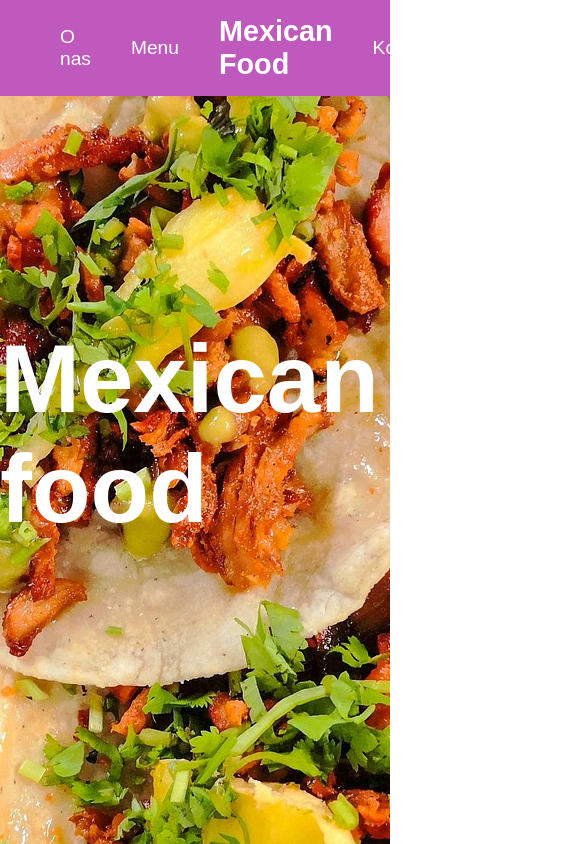
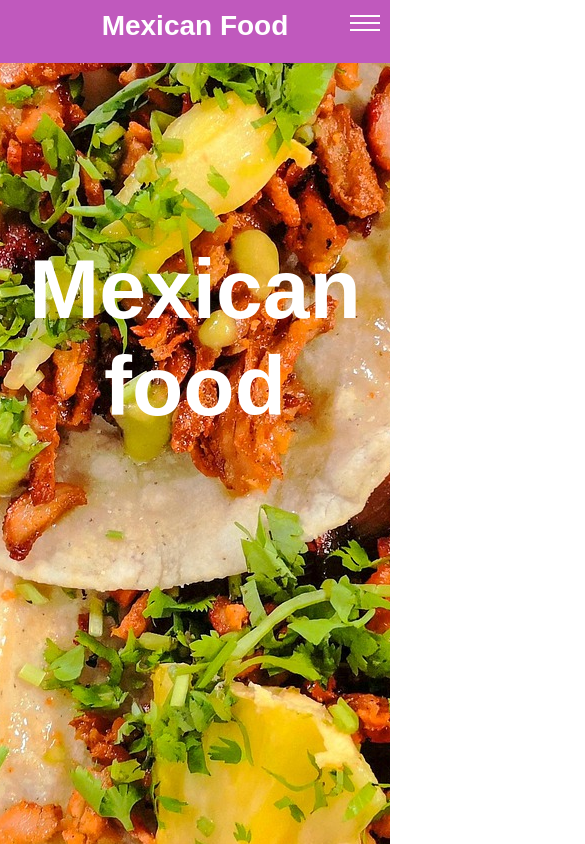
Before and after one commit to Skwlx/Restaurant-site, a React (Create React App) app: page / in a window 390 px wide. Shown: the top 844 px of the page, 585 px wide, since content can reach past the window. Built offline with nearby package versions, Linux system fonts and the light colour scheme.

Commit message:
Basic mobile version

```diff
--- a/src/components/about.js
+++ b/src/components/about.js
@@ -2,9 +2,9 @@ import React from "react";
 import "../styles/about.scss";
 
 const About = () => (
-    <div className="aboutContainer">
+    <div className="aboutContainer" id="about">
         <div className="about">
-            <div className="about-content">
+            <div className="aboutContent">
                 <h2>O nas</h2>
                 <p>Lorem ipsum dolor sit amet, consectetur adipiscing elit.
                  Nunc eget libero euismod lacus maximus auctor. Curabitur pretium et libero nec tincidunt.
--- a/src/components/contact.js
+++ b/src/components/contact.js
@@ -2,7 +2,7 @@ import React from "react";
 import "../styles/contact.scss"
 
 const Contact = () => (
-    <div className="contactContainer">
+    <div className="contactContainer" id="contact">
         <div className="contact">
             <div className="contactAdress">
             <h3>Zapraszamy</h3>
--- a/src/components/header.js
+++ b/src/components/header.js
@@ -1,32 +1,40 @@
-import React, { useEffect, useState } from "react"
+import React, { useEffect } from "react"
 import "../styles/header.scss"
 
 
 const Header = () => {
 
+    useEffect(() => {
+      const hamburgerMenu = document.querySelector('.headerMenuHamburger');
+      const menu = document.querySelector('.headerMenu');
+      hamburgerMenu.addEventListener('click', () =>{
+          menu.classList.toggle('animateMenu')
+      }, false)
+    });
+
     return(
     <header className="header">
       <div>
+      <h1 className="headerMenuItemLogo">
+      <a href="#jumbo">Mexican Food</a>
+      </h1>
         <nav>
-          <ul className="header-menu">
-            <li className="header-menu-item">
-              O nas
+          <ul className="headerMenu">
+            <li className="headerMenuItem">
+              <a href="#about">O nas</a>
             </li>
-            <li className="header-menu-item">
-              Menu
+            <li className="headerMenuItem">
+            <a href="#menu">Menu</a>
             </li>
-            <li className="header-menu-item">
-              <h1>
-                Mexican Food
-              </h1>
-            </li>
-            <li className="header-menu-item">
-              Kontakt
-            </li>
-            <li className="header-menu-item">
-              Social-links
+            <li className="headerMenuItem">
+            <a href="#contact">Kontakt</a>
             </li>
           </ul>
+          <div className="headerMenuHamburger">
+            <div className="line"></div>
+            <div className="line"></div>
+            <div className="line"></div>
+          </div>
         </nav>
       </div>
     </header>
--- a/src/components/jumbo.js
+++ b/src/components/jumbo.js
@@ -2,7 +2,7 @@ import React from "react";
 import "../styles/jumbo.scss";
 
 const Jumbo = () => (
-    <div className="jumbotronContainer">
+    <div className="jumbotronContainer" id="jumbo">
         <div className="jumbotron">
             <div className="jumbotron-content">
                 <h2>Mexican food</h2>
--- a/src/components/menu.js
+++ b/src/components/menu.js
@@ -6,7 +6,7 @@ import "../styles/menu.scss";
 
 
 const Menu = () => (
-    <div className="menuContainer">
+    <div className="menuContainer" id="menu">
         <div className="menu">
             <div className="menuImages">
                 <img src={tacoJpg} alt="Taco" />
--- a/src/styles/about.scss
+++ b/src/styles/about.scss
@@ -5,10 +5,16 @@
     color: white;
 }
 
-.about-content{
+.aboutContent{
     p{
         margin: auto;
         text-align: center;
         font-size: 1.5rem;
     }
 }
+
+@media(max-width:700px){
+    .aboutContainer{
+        padding: 50px 30px 50px 30px;
+    }
+}
--- a/src/styles/contact.scss
+++ b/src/styles/contact.scss
@@ -3,17 +3,18 @@
     justify-content: space-around;
     margin-top: 50px;
     flex-wrap: wrap;
-    background-color: lighten(#C059BD, 10%);
+    background-color: #F7C052;
     padding: 30px 0;
+    color: white;
     b{
-        color: white;
+        color: black;
     }
 }
 
 .contactAdress{
     text-align: center;
     font-size: 1.2rem;
-    margin: 10px;
+    margin: 15px;
     ul{
         padding: 0;
         list-style: none;
@@ -26,13 +27,24 @@
 .contactOpen{
     text-align: center;
     font-size: 1.2rem;
-    margin: 10px;
+    margin: 15px;
 }
 
 .contactMap{
-    margin: 10px;
+    margin: 25px;
     iframe{
         width: 400px;
         height: 400px;
+        border: 4px solid white;
+        border-radius: 50px;
     }
 }
+
+@media(max-width:700px){
+    .contactMap{
+        iframe{
+            width: 350px;
+            height: 350px;
+        }
+    }
+}
--- a/src/styles/header.scss
+++ b/src/styles/header.scss
@@ -1,21 +1,88 @@
+// HEADER ANIMATIONS
+@keyframes toggleMenu{
+    0%{
+        transform: translateX(-800px);
+    }
+    100%{
+        transform: translateY(0);
+        padding: 15px 0 15px 0;
+    }
+}
+
+.animateMenu{
+    animation: toggleMenu .7s ease-in-out forwards;
+}
+
+//HEADER STYLES
+
 .header{
     width: 100%;
     background-color: #C059BD;
-    padding: 15px 0 15px 0;
+    padding-top: 10px;
     color: #ffffff;
+    position: fixed;
+    text-align: center;
+    a{
+        text-decoration: none;
+        color: white;
+    }
+
 }
 
-.header-menu{
+.headerMenu{
     display: flex;
     justify-content: space-evenly;
     list-style: none;
+    position: relative;
 }
 
-.header-menu-item{
+.headerMenuItemLogo{
+    margin-bottom: 10px;
+}
+
+.headerMenuItem{
     margin: auto 20px;
     transition: .3s ease;
-    font-size: 1.2rem;
+    font-size: 1.3rem;
+    padding-bottom: 15px;
     &:hover{
         transform: scale(1.2);
     }
 }
+
+.headerMenuHamburger{
+    width: 30px;
+    height: 40px;
+    position: absolute;
+    display: none;
+    right: 0;
+    top: 0;
+    margin-top: 10px;
+    margin-right: 10px;
+    .line{
+        border: 1px solid white;
+        margin: 5px auto;
+    }
+}
+
+@media(max-width:700px){
+    .headerMenu{
+        justify-content: center;
+        transform: translateX(-800px);
+        text-align: center;
+        display: hidden;
+    }
+
+    .headerMenuItem{
+        padding: 0;
+    }
+
+    .headerMenuHamburger{
+        display: block;
+    }
+    .headerMenuItemLogo{
+        margin-bottom: 0;
+        margin-left: 5px;
+        margin-right: 5px;
+    }
+}
--- a/src/styles/jumbo.scss
+++ b/src/styles/jumbo.scss
@@ -16,4 +16,5 @@
 .jumbotron-content{
     color: white;
     font-size: 4rem;
+    text-align: center;
 }
--- a/src/styles/main.scss
+++ b/src/styles/main.scss
@@ -2,12 +2,20 @@ body{
     margin: 0;
     padding: 0;
     font-family: sans-serif;
+    overflow-x: hidden;
 }
 
 ul{
     margin: 0;
+    padding: 0;
 }
 
 h1,h2,h3,h4,h5{
     margin: 0;
 }
+
+@media(max-width:700px){
+    html{
+        font-size: 14px;
+    }
+}
--- a/src/styles/menu.scss
+++ b/src/styles/menu.scss
@@ -49,3 +49,9 @@
 .menuFood-a{
     margin: auto;
 }
+
+@media(max-width:700px){
+    .menuImages{
+        flex-wrap: wrap;
+    }
+}
```
